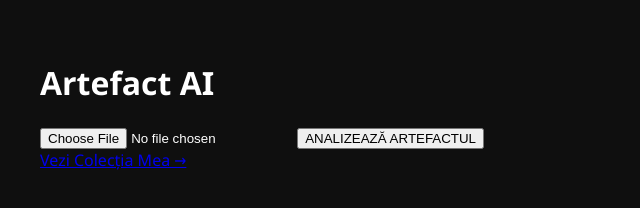
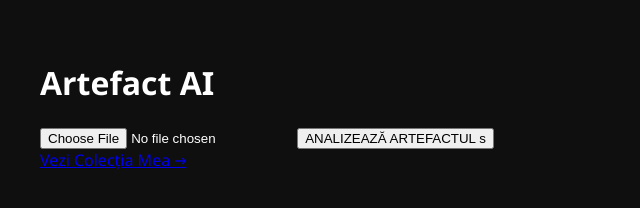
Before and after one commit to Andrew-techpro/Artifact-AI, a website: page views/index.html in a window 1280 px wide. Shown: the full height of the page, 0-640 px from the left. Drawn offline with Linux system fonts and the light colour scheme; files that its build step writes are made by us from their sources.

Commit message:
fortez traducerea romana

```diff
--- a/views/index.html
+++ b/views/index.html
@@ -11,7 +11,7 @@
         <h1>Artefact AI</h1>
         <form action="/upload" method="POST" enctype="multipart/form-data">
             <input type="file" name="image" accept="image/*" required>
-            <button type="submit">ANALIZEAZĂ ARTEFACTUL</button>
+            <button type="submit">ANALIZEAZĂ ARTEFACTUL s</button>
         </form>
         <div class="footer-links">
             <a href="/history">Vezi Colecția Mea →</a>
```
